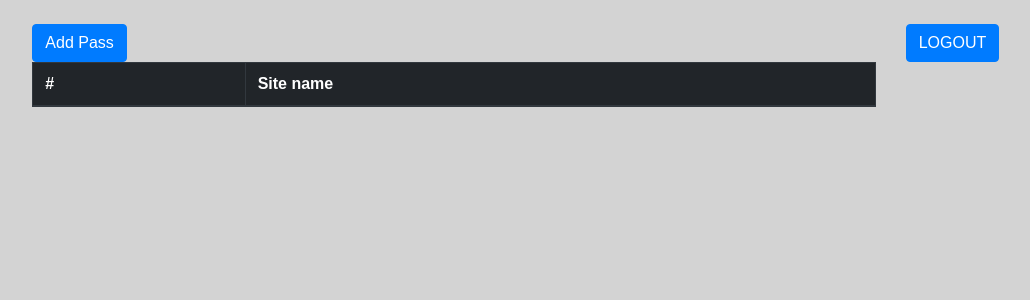
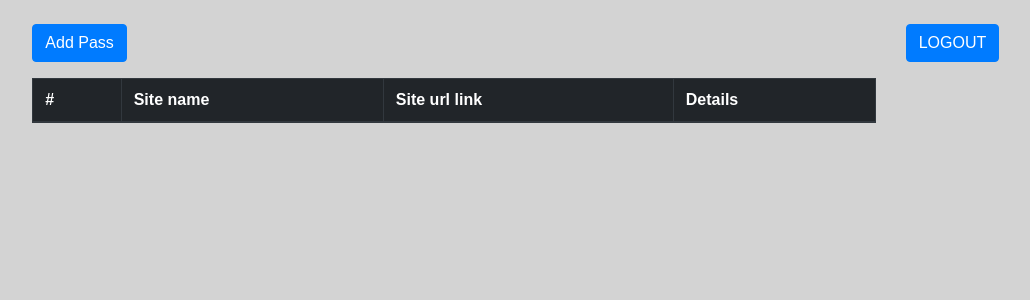
Before and after one commit to mzoladki/Password_manager, a Django app: page /pass-manager/ in a window 1280 px wide. Shown: the top 300 px of the page, without its empty margins (186-1216 px from the left). Run offline with Django 3.2, Linux system fonts and the light colour scheme; the visitor is signed in with stand-in values (Sample User, id 1); data that the repository does not hold is empty; parts of the project's set-up code (start-up, migrations or seed data) failed here and were passed over; some libraries are stand-ins or nearby versions.

Commit message:
Modified templates and views a bit, but unfortunately forgot, that is branch that we should be doing such things :(

```diff
--- a/pass_manager/accounts/templates/pass-manager-detail.html
+++ b/pass_manager/accounts/templates/pass-manager-detail.html
@@ -99,7 +99,7 @@
                 pass_id: {{request.GET.pk}},
             };
             let csrftoken = this.getCookie('csrftoken');
-            axios.post("{% url 'api:create-pass-site-share' %}", body, {headers: {
+            asios.post("{% url 'api:create-pass-site-share' %}", body, {headers: {
                 'Accept': 'application/json',
                 'Content-Type': 'application/json',
                 'X-CSRFToken': csrftoken
--- a/pass_manager/accounts/templates/pass-manager.html
+++ b/pass_manager/accounts/templates/pass-manager.html
@@ -5,16 +5,28 @@
 <script type='text/babel'>
 
     class App extends React.Component {
-
+        customStyles = {
+            content : {
+                top                   : '50%',
+                left                  : '50%',
+                right                 : 'auto',
+                bottom                : 'auto',
+                marginRight           : '-50%',
+                transform             : 'translate(-50%, -50%)'
+            }
+        };
         constructor(props){
             super(props)
             this.state = {
                 passes: [],
                 modalIsOpen: false,
+                pass_id: '',
                 siteName: '',
                 siteUrl: '',
                 accountName: '',
                 accountPassword: '',
+                addingMode: false,
+                deletingMode: false,
             }
 
             axios.defaults.xsrfCookieName = 'csrftoken'
@@ -32,7 +44,6 @@
 
         CSRFToken = () => {
             var csrftoken = this.getCookie('csrftoken');
-            console.log(csrftoken)
             return (
                 <input type="hidden" name="csrfmiddlewaretoken" value={csrftoken} />
             );
@@ -40,14 +51,6 @@
 
         componentWillMount() {
             ReactModal.setAppElement('body');
-        }
-
-        addButtonContent = () => {
-            return (
-                <div>
-                    <button onClick={this.clickFunction}>click!</button>
-                </div>
-            )
         }
 
         getCookie = (name) => {
@@ -65,9 +68,39 @@
             return cookieValue;
         }
 
-        openModal = () => { this.setState({modalIsOpen: true}); }
+        openModal = (pass) => {
+            console.log(pass)
+            if (pass == 'add') {
+                this.setState({
+                    addingMode: true,
+                    modalIsOpen: true,
+                    deletingMode: false,
+                });
+            }
+            else {
+                this.setState({
+                    modalIsOpen: true,
+                    addingMode: false,
+                    pass_id: pass.id,
+                    siteName: pass.site_name,
+                    siteUrl: pass.site_url,
+                    accountName: pass.account_name,
+                    accountPassword: pass.account_password,
+                });
+            }
+        }
 
-        closeModal = () => { this.setState({modalIsOpen: false}); }
+        closeModal = () => {
+            this.setState({
+                modalIsOpen: false,
+                pass_id: '',
+                siteName: '',
+                siteUrl: '',
+                accountName: '',
+                accountPassword: '',
+                deletingMode: false,
+            });
+        }
 
         siteNameHandler = (e) => { this.setState({siteName: e.target.value}) }
 
@@ -77,7 +110,9 @@
 
         accountPasswordHandler = (e) => { this.setState({accountPassword: e.target.value}) }
 
-        addPassSiteFunction = (e) => {
+        deletingModeHandler = () => { this.setState({deletingMode: true}) }
+
+        sendPassSiteFunction = (e) => {
             const body = {
                     user: {{request.user.id}},
                     site_name: this.state.siteName,
@@ -86,31 +121,76 @@
                     account_password: this.state.accountPassword,
                 }
             let csrftoken = this.getCookie('csrftoken');
+            if (this.state.addingMode == true){
                 axios.post("{% url 'api:pass-site' %}", body, {headers: {
                     'Accept': 'application/json',
                     'Content-Type': 'application/json',
-                'X-CSRFToken': window.CSRF_TOKEN
+                    'X-CSRFToken': csrftoken
+                }});
+            }
+            else if (this.state.deletingMode == true){
+                body.id = this.state.pass_id
+                axios.delete("{% url 'api:pass-site-detail' %}"+ "?pk="+ this.state.pass_id, {headers: {
+                    'Accept': 'application/json',
+                    'Content-Type': 'application/json',
+                    'X-CSRFToken': csrftoken
+                }}).then(
+                    this.setState({deletingMode: false})
+                );
+            }
+            else{
+                body.id = this.state.pass_id
+                axios.put("{% url 'api:pass-site-detail' %}", body, {headers: {
+                    'Accept': 'application/json',
+                    'Content-Type': 'application/json',
+                    'X-CSRFToken': csrftoken
                 }})
+
+            }
+        }
+
+        modalPasswordInput = () => {
+            if (this.state.addingMode == true){
+                return (
+                    <div>
+                        <p><input onChange={this.accountPasswordHandler} type='text' placeholder='account password' value={this.state.accountPassword}/></p>
+                        <button className='btn btn-primary'>add</button>
+                    </div>
+                )
+            }
+            else{
+                return (
+                    <div>
+                        <p><input disabled onChange={this.accountPasswordHandler} type='text' placeholder='account password' value={this.state.accountPassword}/></p>
+                        <button className='btn btn-primary'>change</button>
+                        <button onClick={this.deletingModeHandler} className='btn btn-danger'>delete</button>
+                    </div>
+                )
+            }
         }
         render() {
             return (
                 <div className='app-component'>
-                    <button onClick={this.openModal} className='btn btn-primary'>Add Pass</button>
+                    <button onClick={() => this.openModal('add')} className='btn btn-primary'>Add Pass</button>
+                    <p></p>
                     <table className='table table-bordered table-dark table-hover'>
                         <thead>
                             <tr>
                                 <th scope='col'>#</th>
-                                <th scope='col'>Site name</th>
+                                <th scope='col'> Site name </th>
+                                <th scope='col'> Site url link </th>
+                                <th scope='col'> Details </th>
                             </tr>
                         </thead>
                         <tbody>
                             {this.state.passes.map((pass, index) => {
-                                let href_value = "/pass-manager-details?pk=" + pass.id
+                                let href_value = "http://" + pass.site_url
                                 return (
-                                    <tr onClick={this.passHandler}>
+                                    <tr key={pass.id} onClick={this.passHandler}>
                                         <th scope='row'>{index}</th>
                                         <td>{pass.site_name}</td>
-                                        <td><a href={href_value} class='btn btn-primary'>Details</a></td>
+                                        <td><a href={href_value} target="_blank">{pass.site_url}</a></td>
+                                        <td><button onClick={() => this.openModal(pass)} className='btn btn-primary'>Details</button></td>
                                     </tr>
                                 )
                             })}
@@ -120,14 +200,14 @@
                         id='modalContent'
                         isOpen={this.state.modalIsOpen}
                         onRequestClose={this.closeModal}
+                        style={this.customStyles}
                     >
-                        <form onSubmit={this.addPassSiteFunction}>{{csrf_input}}
+                        <form onSubmit={this.sendPassSiteFunction}>
                             {this.CSRFToken()}
-                            <p><input onChange={this.siteNameHandler} type='text' placeholder='site name'/></p>
-                            <p><input onChange={this.siteUrlHandler} type='text' placeholder='site url'/></p>
-                            <p><input onChange={this.accountNameHandler} type='text' placeholder='login account name'/></p>
-                            <p><input onChange={this.accountPasswordHandler} type='password' placeholder='account password'/></p>
-                            <button className='btn btn-primary'>add</button>
+                            <p><input onChange={this.siteNameHandler} type='text' placeholder='site name' value={this.state.siteName}/></p>
+                            <p><input onChange={this.siteUrlHandler} type='text' placeholder='site url' value={this.state.siteUrl}/></p>
+                            <p><input onChange={this.accountNameHandler} type='text' placeholder='login account name' value={this.state.accountName}/></p>
+                            { this.modalPasswordInput() }
                         </form>
                         <button className='btn btn-close' onClick={this.closeModal}>close</button>
                     </ReactModal>
--- a/pass_manager/api/urls.py
+++ b/pass_manager/api/urls.py
@@ -4,6 +4,6 @@ from .views import UserApiView, PassSiteApiView, PassSiteDetailApiView, CreatePa
 urlpatterns = [
     path('users/', UserApiView.as_view(), name='users'),
     path('pass-site/', PassSiteApiView.as_view(), name='pass-site'),
-    path('pass-site-detail/<int:pk>', PassSiteDetailApiView.as_view(), name='pass-site-detail'),
+    path('pass-site-detail/', PassSiteDetailApiView.as_view(), name='pass-site-detail'),
     path('create-pass-site-share/', CreatePassSiteShareApiView.as_view(), name= 'create-pass-site-share')
 ]
--- a/pass_manager/api/views.py
+++ b/pass_manager/api/views.py
@@ -40,13 +40,13 @@ class PassSiteDetailApiView(APIView):
     def get_object(self, pk, user):
         return get_object_or_404(PassSite, user=user, pk=pk)
 
-    def get(self, request, pk, format=None):
-        pass_site = self.get_object(pk, request.user)
+    def get(self, request, format=None):
+        pass_site = self.get_object(request.data['id'], request.user)
         serializer = self.serializer_class(pass_site)
         return Response(serializer.data)
 
-    def put(self, request, pk, format=None):
-        pass_site = self.get_object(pk, request.user)
+    def put(self, request, format=None):
+        pass_site = self.get_object(request.data['id'], request.user)
         print(request.data)
         serializer = self.serializer_class(pass_site, data=request.data)
         if serializer.is_valid():
@@ -54,8 +54,9 @@ class PassSiteDetailApiView(APIView):
             return Response(serializer.data)
         return Response(serializer.errors, status=status.HTTP_400_BAD_REQUEST)
 
-    def delete(self, request, pk, format=None):
-        pass_site = self.get_object(pk, request.user)
+    def delete(self, request, format=None):
+        pass_site = self.get_object(request.GET.get('pk',''), request.user)
+        print(request.data)
         pass_site.delete()
         return Response(status=status.HTTP_204_NO_CONTENT)
 
```
Lines whose indentation alone changed are shown as unchanged.
